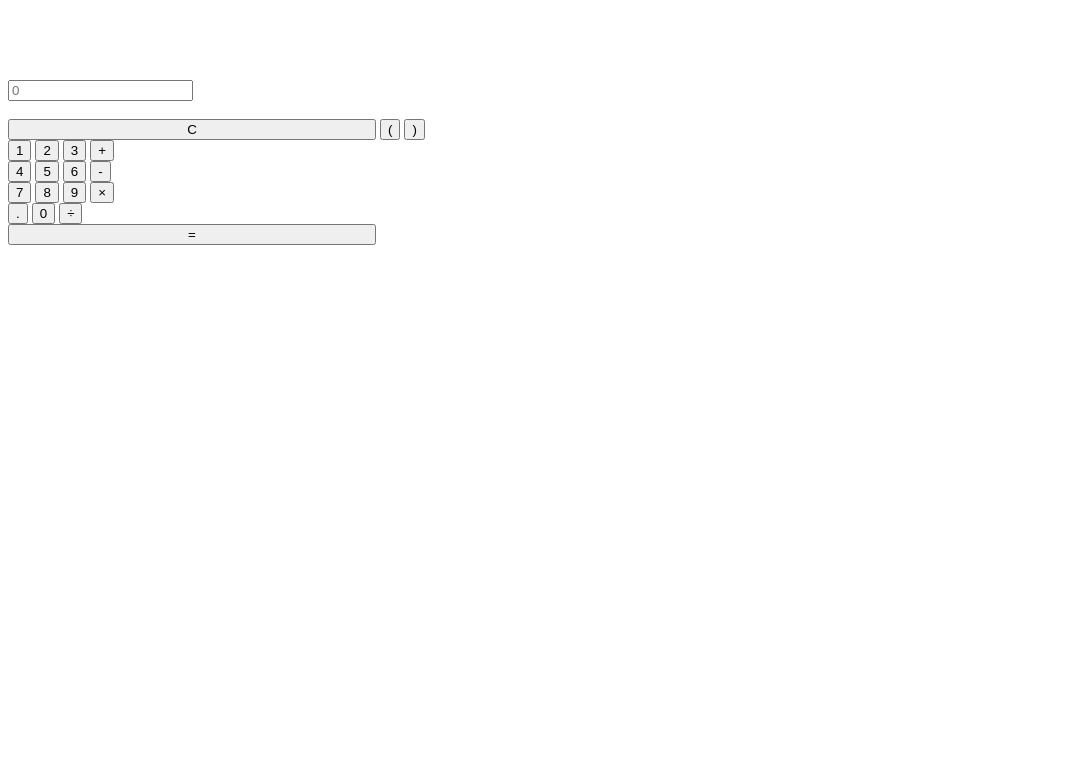
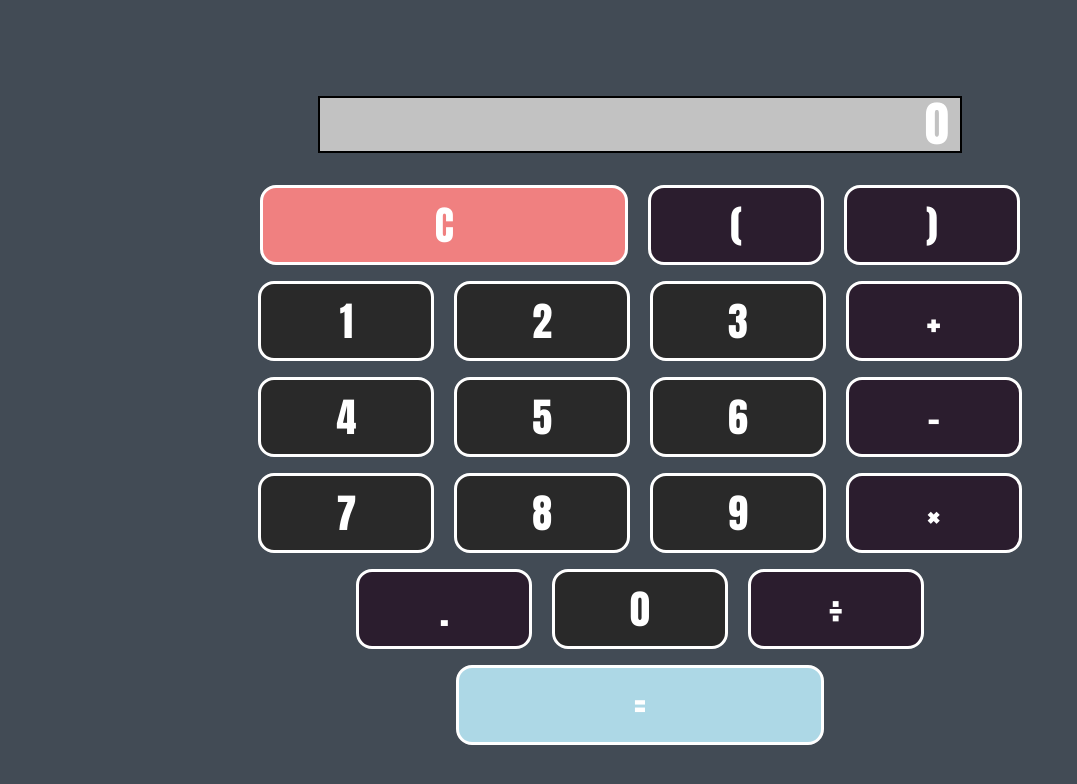
Before and after one commit to BBJohns05/Calculator, a plain HTML site: page index.html in a window 1280 px wide. Shown: the whole page, without its empty margins (0-1077 px from the left). Drawn offline with Linux system fonts and the light colour scheme.

Commit message:
Css change
The link to the css was not updated when I transferred over to GitHub. The calculator does not seem to be working anymore so I need to fix that

```diff
--- a/index.html
+++ b/index.html
@@ -6,7 +6,7 @@
     <meta name="viewport" content="width=device-width, initial-scale=1.0">
     <title>Calculator</title>
     <script src="index.js"></script>
-    <link rel="stylesheet" href="index.js">
+    <link rel="stylesheet" href="index.css">
 </head>
 <body>
     <br><br><br><br>
```
Also changed, not shown: index.css (renamed from index..css).
